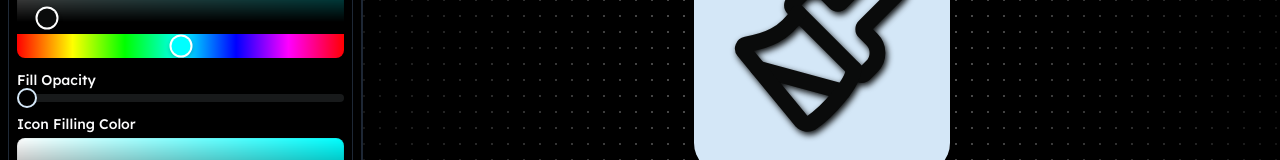
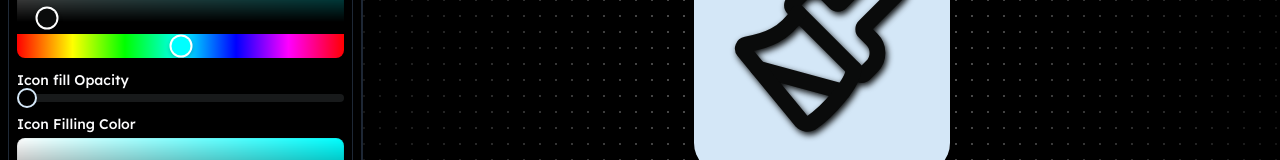
Before and after one commit to vwh/icon-editor, a React (Vite) app: page / in a window 1280 px wide. Shown: the part 389-549 px from the top of the page. Built offline with nearby package versions, Linux system fonts and the light colour scheme.

Commit message:
chore: improve labels

```diff
--- a/src/components/sidebar.tsx
+++ b/src/components/sidebar.tsx
@@ -96,7 +96,7 @@ function IconControlGroup() {
         onChange={(color) => updateSvgSetting("svgColor", color)}
       />
       <ControlSlider
-        label="Fill Opacity"
+        label="Icon fill Opacity"
         min={0}
         max={1}
         step={0.01}
@@ -149,7 +149,7 @@ function IconControlGroup() {
           }
         />
         <ControlSlider
-          label="Shadow Offset X"
+          label="Inner Shadow Offset (X)"
           min={-20}
           max={20}
           step={1}
@@ -157,7 +157,7 @@ function IconControlGroup() {
           onValueChange={(value) => updateSvgSetting("innerShadowX", value[0])}
         />
         <ControlSlider
-          label="Inner Shadow Offset Y"
+          label="Inner Shadow Offset (Y)"
           min={-20}
           max={20}
           step={1}
@@ -185,7 +185,7 @@ function IconControlGroup() {
       </ControlGroup>
       <ControlGroup label="Icon Position">
         <ControlSlider
-          label="Icon Position X"
+          label="Icon Position (X)"
           min={-100}
           max={100}
           step={1}
@@ -198,7 +198,7 @@ function IconControlGroup() {
           }
         />
         <ControlSlider
-          label="Icon Position Y"
+          label="Icon Position (Y)"
           min={-100}
           max={100}
           step={1}
@@ -213,7 +213,7 @@ function IconControlGroup() {
       </ControlGroup>
       <ControlGroup label="Icon Skew">
         <ControlSlider
-          label="Icon Skew X"
+          label="Icon Skew (X)"
           min={-100}
           max={100}
           step={0.2}
@@ -221,7 +221,7 @@ function IconControlGroup() {
           onValueChange={(value) => updateSvgSetting("skewX", value[0])}
         />
         <ControlSlider
-          label="Icon Skew Y"
+          label="Icon Skew (Y)"
           min={-100}
           max={100}
           step={1}
@@ -273,7 +273,7 @@ function BackgroundControlGroup() {
           onValueChange={(value) => updateSvgSetting("shadowBlur", value[0])}
         />
         <ControlSlider
-          label="Shadow Offset X"
+          label="Background Shadow Offset (X)"
           min={-20}
           max={20}
           step={1}
@@ -281,7 +281,7 @@ function BackgroundControlGroup() {
           onValueChange={(value) => updateSvgSetting("shadowOffsetX", value[0])}
         />
         <ControlSlider
-          label="Shadow Offset Y"
+          label="Background Shadow Offset (Y)"
           min={-20}
           max={20}
           step={1}
```
